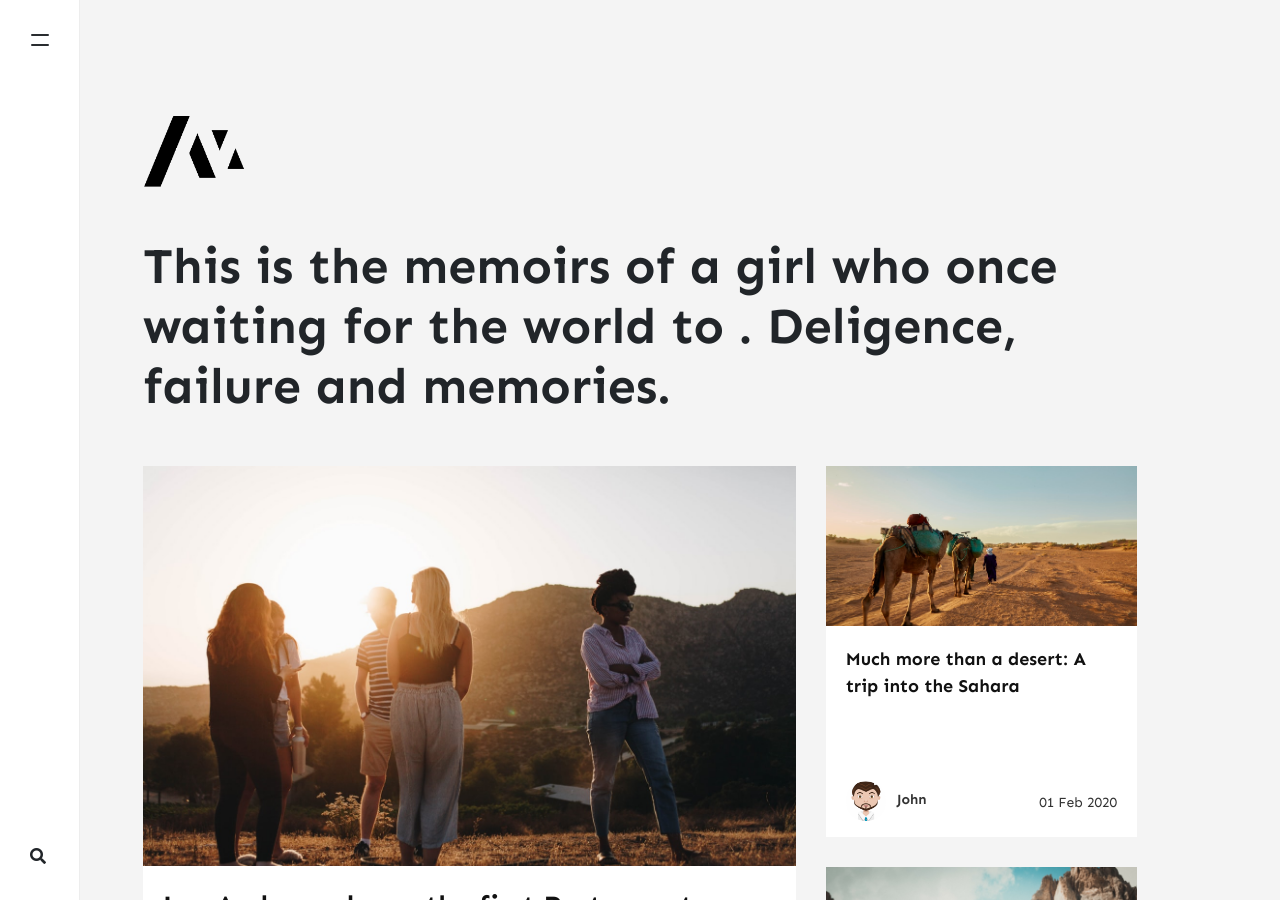
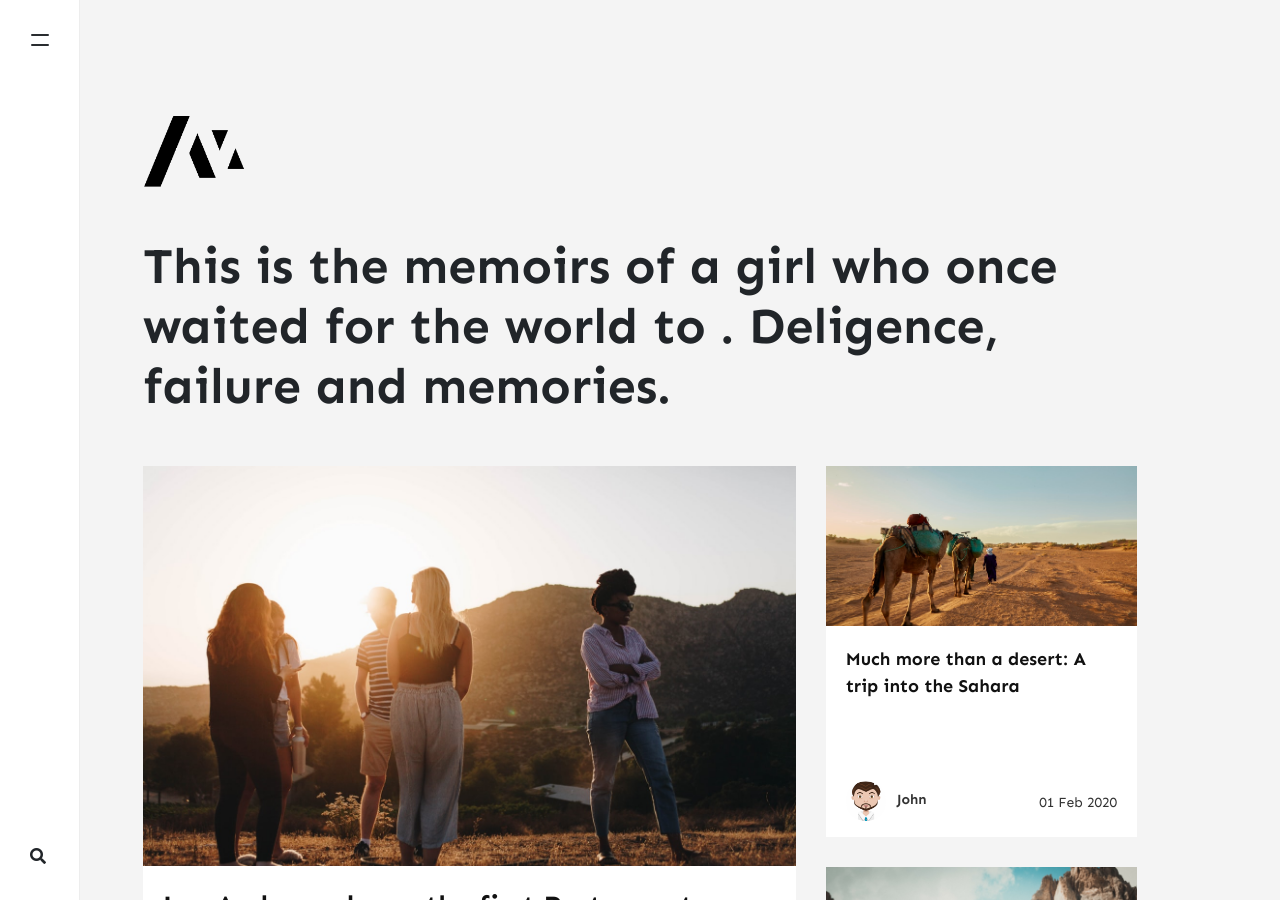
Before and after one commit to stackbit-projects/pleasant-squid-d6115, a Jekyll site: the page built from index.html, in a window 1280 px wide and 900 px high. Built offline with Jekyll 4.4.1, drawn with Linux system fonts in a browser that asks for light colours; nearby versions of some CDN libraries; the list of posts is cut into pages by our own code; comment, search, counter and statistics services are not loaded.

Commit message:
_config.yml: changed

```diff
--- a/_config.yml
+++ b/_config.yml
@@ -1,7 +1,7 @@
 name: Memoirs
 title: Memoirs
 description: >-
-  This is the memoirs of a girl who once waiting for the world to .
+  This is the memoirs of a girl who once waited for the world to .
    Deligence, failure and memories.
 logo: assets/images/logo.png
 favicon: assets/images/logo.png
```
